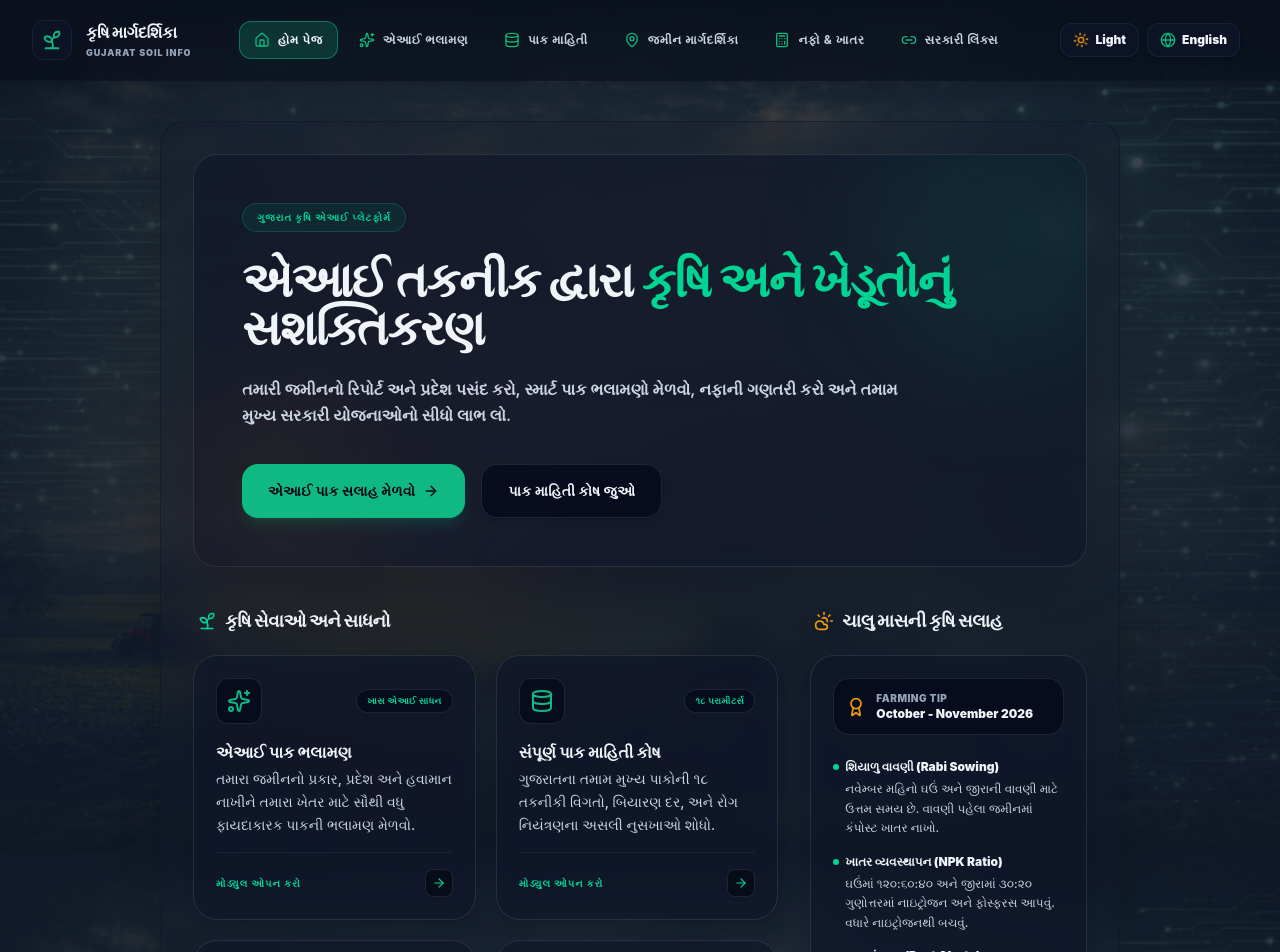
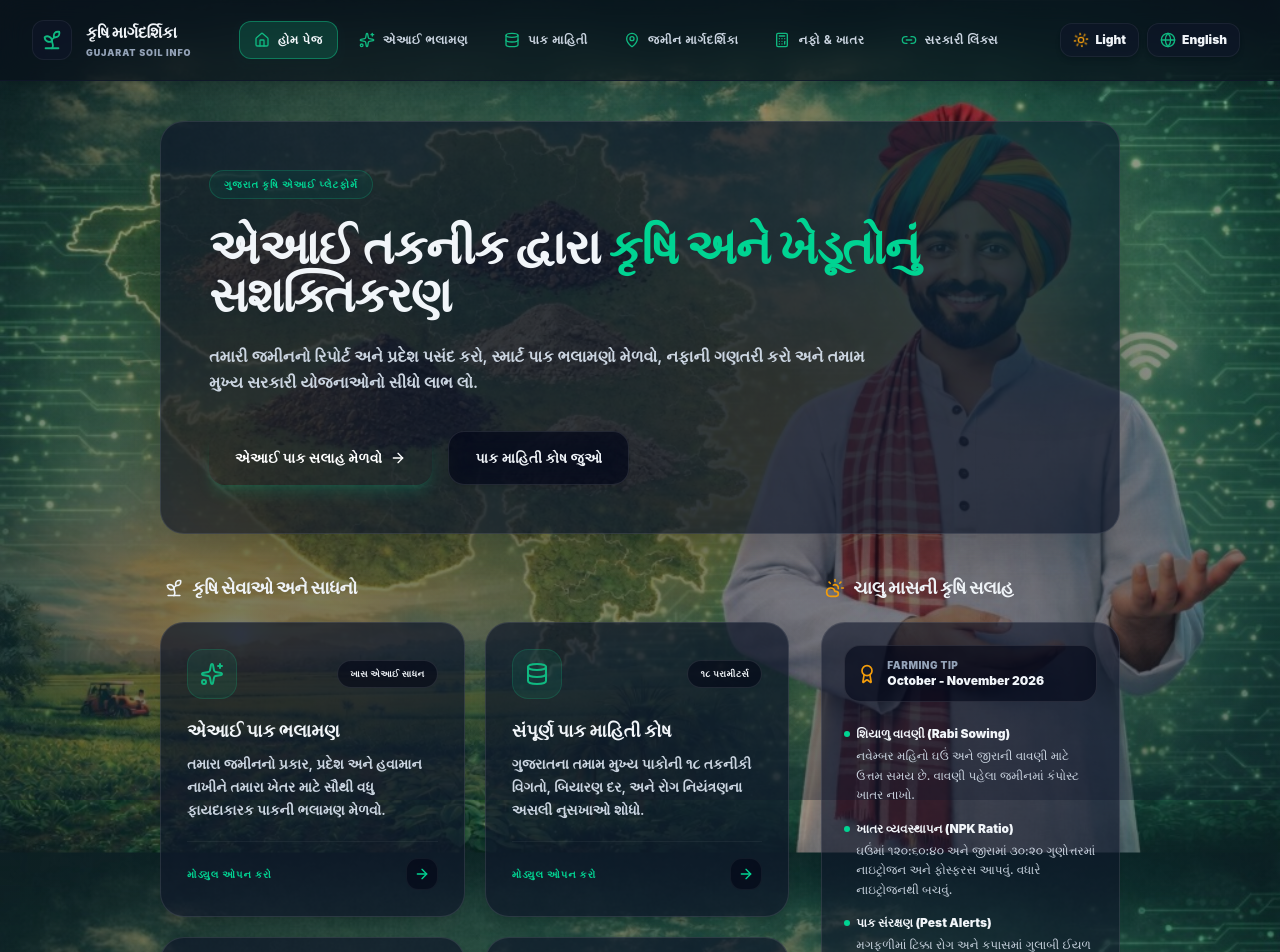
Before and after one commit to dakshsoni1005/agritech, a React (Vite) app: page / in a window 1280 px wide. Shown: the top 952 px of the page. Built offline with nearby package versions, Linux system fonts and the light colour scheme.

Commit message:
Configure farmer_soil_map.jpg background and remove blurred outer box container to keep it bright and proper

```diff
--- a/src/App.jsx
+++ b/src/App.jsx
@@ -39,15 +39,24 @@ export default function App() {
     setRecommendationResult(null);
   };
 
+  const bgStyle = theme === 'dark'
+    ? {
+        backgroundImage: "linear-gradient(to bottom, rgba(15, 23, 42, 0.4), rgba(15, 23, 42, 0.6)), url('/farmer_soil_map.jpg')",
+        backgroundSize: 'cover',
+        backgroundAttachment: 'fixed',
+        backgroundPosition: 'center'
+      }
+    : {
+        backgroundImage: "linear-gradient(to bottom, rgba(250, 249, 246, 0.35), rgba(250, 249, 246, 0.55)), url('/farmer_soil_map.jpg')",
+        backgroundSize: 'cover',
+        backgroundAttachment: 'fixed',
+        backgroundPosition: 'center'
+      };
+
   return (
     <div
       className="min-h-screen text-slate-100 flex flex-col font-sans selection:bg-emerald-500 selection:text-white antialiased transition-colors duration-300"
-      style={{
-        backgroundImage: "linear-gradient(to bottom, rgba(15, 23, 42, 0.78), rgba(15, 23, 42, 0.9)), url('/home_bg.jpg')",
-        backgroundSize: 'cover',
-        backgroundAttachment: 'fixed',
-        backgroundPosition: 'center'
-      }}
+      style={bgStyle}
     >
 
       {/* Main Column (holds header and main container layout) */}
--- a/src/components/HomeView.jsx
+++ b/src/components/HomeView.jsx
@@ -92,12 +92,10 @@ export default function HomeView({ lang, onNavigate }) {
       ];
 
   return (
-    <div
-      className="space-y-10 max-w-6xl mx-auto p-6 sm:p-8 rounded-3xl relative border border-slate-900/60 bg-slate-900/20 backdrop-blur-md shadow-2xl animate-fade-in"
-    >
+    <div className="space-y-10 max-w-6xl mx-auto animate-fade-in">
 
       {/* Premium Hero Section (30% secondary structural glass panel) */}
-      <div className="bg-slate-900/60 backdrop-blur-md border border-white/10 rounded-3xl p-8 sm:p-12 relative overflow-hidden shadow-2xl">
+      <div className="bg-slate-900/70 backdrop-blur-md border border-white/10 rounded-3xl p-8 sm:p-12 relative overflow-hidden shadow-2xl transition-all duration-300">
 
         {/* Glow Details */}
         <div className="absolute -top-12 -right-12 w-64 h-64 rounded-full bg-emerald-500/10 blur-3xl pointer-events-none select-none" />
@@ -132,7 +130,7 @@ export default function HomeView({ lang, onNavigate }) {
             {/* Primary CTA Sowing Wizard - Accent Color (10%) */}
             <button
               onClick={() => onNavigate('recommendation')}
-              className="flex items-center space-x-2 px-6.5 py-4 rounded-2xl bg-emerald-500 hover:bg-emerald-400 text-slate-950 font-black text-sm tracking-wide shadow-lg shadow-emerald-500/15 hover:scale-[1.02] transition-all duration-300 cursor-pointer"
+              className="flex items-center space-x-2 px-6.5 py-4 rounded-2xl bg-emerald-550 hover:bg-emerald-500 text-white font-black text-sm tracking-wide shadow-lg shadow-emerald-500/20 hover:scale-[1.02] hover:-translate-y-0.5 transition-all duration-300 cursor-pointer"
             >
               <span>{lang === 'gu' ? 'એઆઈ પાક સલાહ મેળવો' : 'Get AI Sowing Advice'}</span>
               <ArrowRight className="w-4 h-4" />
@@ -156,7 +154,7 @@ export default function HomeView({ lang, onNavigate }) {
         {/* Left 2 Cols: Main Services Grid */}
         <div className="lg:col-span-2 space-y-5">
           <h3 className="text-base sm:text-lg font-black text-slate-100 tracking-tight flex items-center space-x-2 px-1">
-            <Sprout className="w-5 h-5 text-emerald-400" />
+            <Sprout className="w-5 h-5 text-emerald-450" />
             <span>{lang === 'gu' ? 'કૃષિ સેવાઓ અને સાધનો' : 'Available Services & Advisors'}</span>
           </h3>
 
@@ -165,35 +163,35 @@ export default function HomeView({ lang, onNavigate }) {
               <div
                 key={feat.id}
                 onClick={() => onNavigate(feat.id)}
-                className="bg-slate-900/60 backdrop-blur-md border border-white/10 hover:border-emerald-500/50 rounded-3xl p-5.5 shadow-lg cursor-pointer hover:scale-[1.01] transition-all duration-300 flex flex-col justify-between group"
+                className="bg-slate-900/70 backdrop-blur-md border border-white/10 hover:border-emerald-500/40 rounded-3xl p-6.5 shadow-lg hover:shadow-2xl hover:scale-[1.01] hover:-translate-y-0.5 transition-all duration-300 flex flex-col justify-between group cursor-pointer"
               >
-                <div className="space-y-4">
+                <div className="space-y-4.5">
                   {/* Icon & Badge */}
                   <div className="flex items-center justify-between">
-                    <div className="p-2.5 bg-slate-950/60 rounded-xl border border-white/10 group-hover:border-emerald-500/20 transition-all duration-300">
+                    <div className="p-3 bg-emerald-500/10 text-emerald-450 rounded-2xl border border-emerald-500/20 group-hover:border-emerald-500/40 group-hover:bg-emerald-500/15 transition-all duration-300">
                       {feat.icon}
                     </div>
-                    <span className="bg-slate-950/60 text-emerald-400 border border-white/10 text-[9px] font-black uppercase tracking-wider px-2.5 py-1 rounded-full whitespace-nowrap">
+                    <span className="bg-slate-950/60 text-emerald-405 border border-white/10 text-[9px] font-black uppercase tracking-wider px-3 py-1.5 rounded-full whitespace-nowrap">
                       {lang === 'gu' ? feat.badgeGu : feat.badgeEn}
                     </span>
                   </div>
 
                   {/* Title & Description */}
-                  <div className="space-y-1">
-                    <h4 className="text-base font-black text-slate-100 group-hover:text-emerald-400 transition-colors duration-300">
+                  <div className="space-y-2">
+                    <h4 className="text-base sm:text-lg font-black text-slate-100 group-hover:text-emerald-400 transition-colors duration-300">
                       {lang === 'gu' ? feat.titleGu : feat.titleEn}
                     </h4>
-                    <p className="text-xs sm:text-sm text-slate-350 font-medium leading-relaxed">
+                    <p className="text-xs sm:text-sm text-slate-300 font-semibold leading-relaxed">
                       {lang === 'gu' ? feat.descGu : feat.descEn}
                     </p>
                   </div>
                 </div>
 
                 {/* Arrow Go CTA - Glass Button Sub-element */}
-                <div className="pt-4 mt-4 border-t border-white/5 text-[10px] font-black text-emerald-400 uppercase tracking-widest flex items-center justify-between">
+                <div className="pt-4 mt-5 border-t border-white/5 text-[10px] font-black text-emerald-400 uppercase tracking-widest flex items-center justify-between">
                   <span>{lang === 'gu' ? 'મોડ્યુલ ઓપન કરો' : 'Launch Module'}</span>
-                  <div className="w-7 h-7 rounded-lg bg-slate-955 border border-white/10 group-hover:border-emerald-500/30 flex items-center justify-center transition-all duration-300">
-                    <ArrowRight className="w-3.5 h-3.5 group-hover:translate-x-1 transition-transform" />
+                  <div className="w-8 h-8 rounded-xl bg-slate-950/60 border border-white/5 group-hover:border-emerald-500/30 flex items-center justify-center transition-all duration-300">
+                    <ArrowRight className="w-4 h-4 group-hover:translate-x-1 transition-transform" />
                   </div>
                 </div>
               </div>
```
Also changed, not shown: asstes/farmer_soil_map.jpg (added), public/farmer_soil_map.jpg (added).
